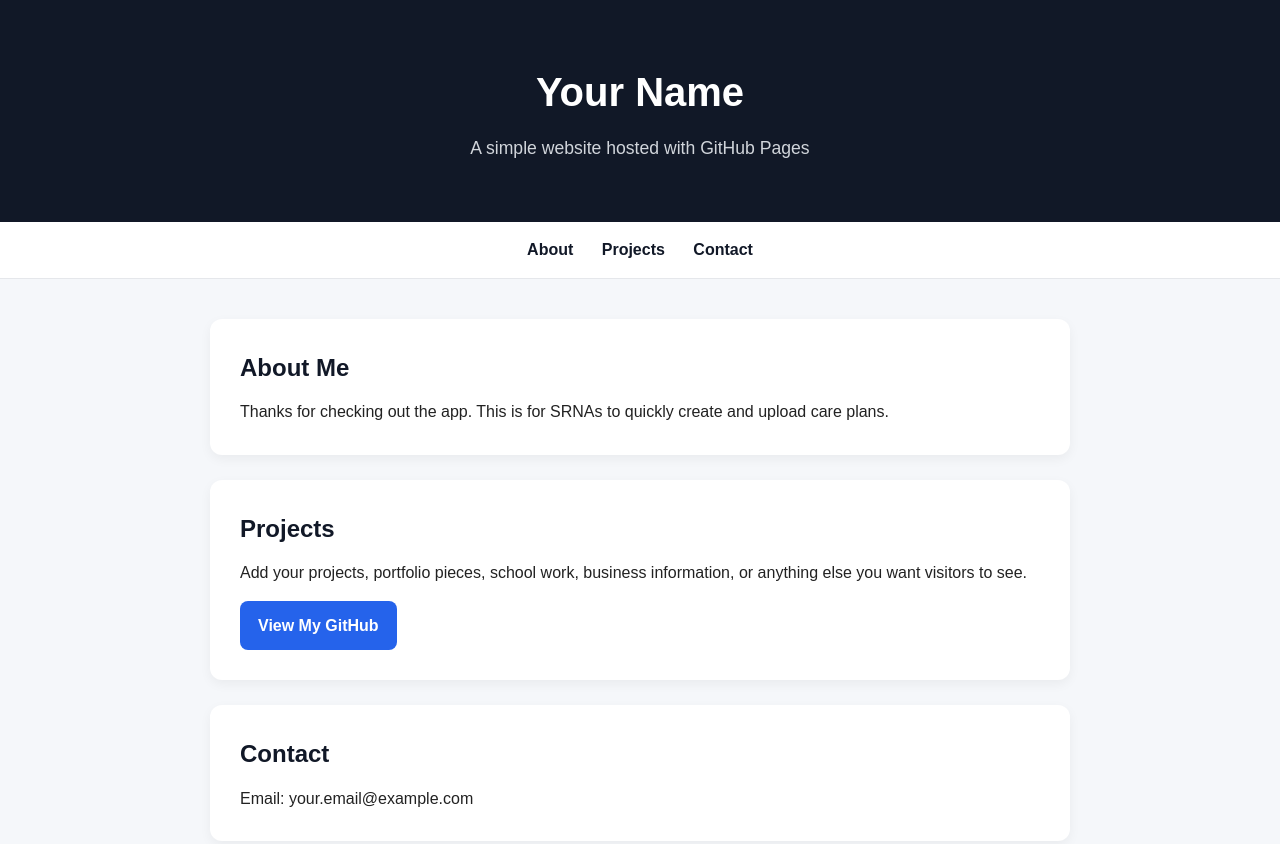
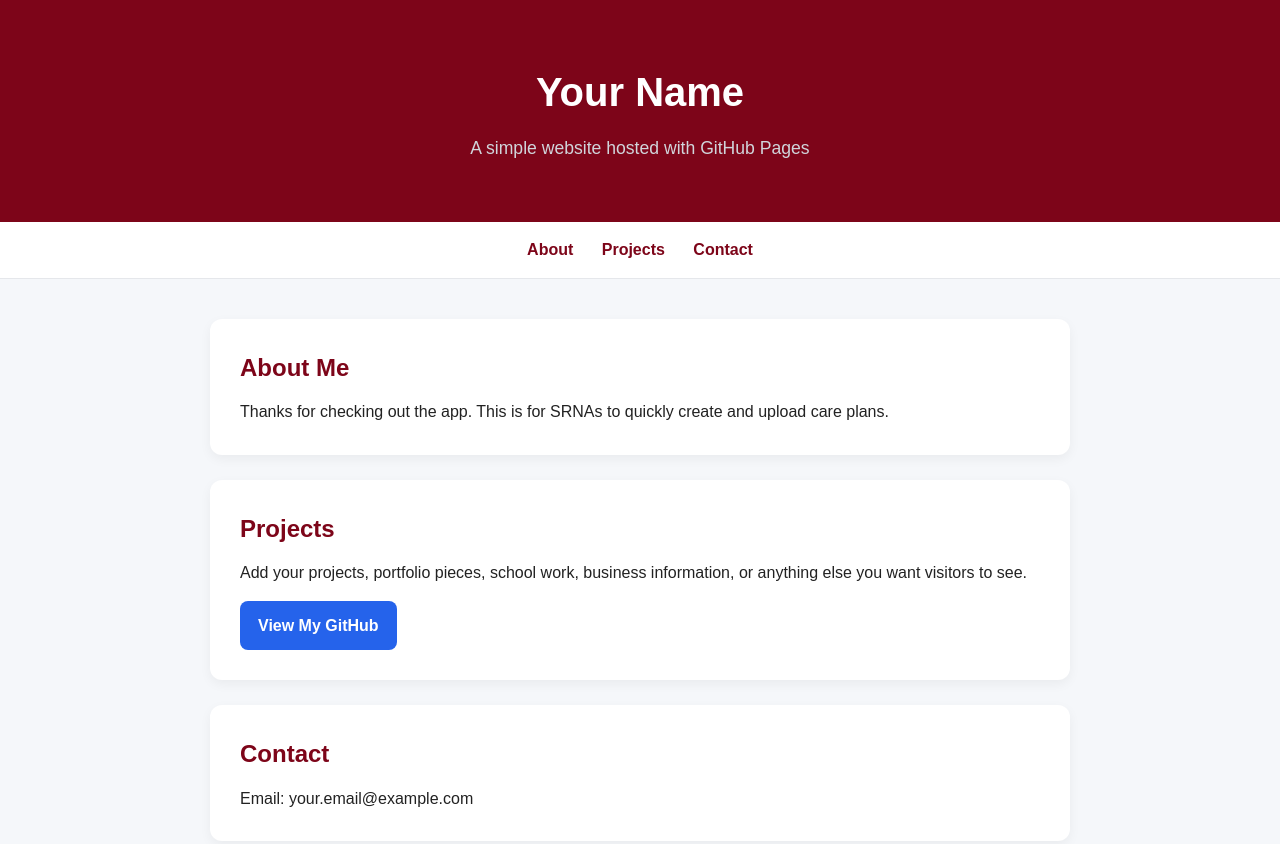
Before and after one commit to benwise55/srnacareplanner, a plain HTML site: page index.html in a window 1280 px wide. Shown: the top 844 px of the page. Drawn offline with Linux system fonts and the light colour scheme.

Commit message:
Update index.html

```diff
--- a/index.html
+++ b/index.html
@@ -21,7 +21,7 @@
     header {
       padding: 60px 20px;
       text-align: center;
-      background: #111827;
+      background: #7D0519;
       color: white;
     }
 
@@ -44,7 +44,7 @@
 
     nav a {
       margin: 0 12px;
-      color: #111827;
+      color: #7D0519;
       text-decoration: none;
       font-weight: bold;
     }
@@ -69,7 +69,7 @@
 
     section h2 {
       margin-bottom: 12px;
-      color: #111827;
+      color: #7D0519;
     }
 
     .button {
```
